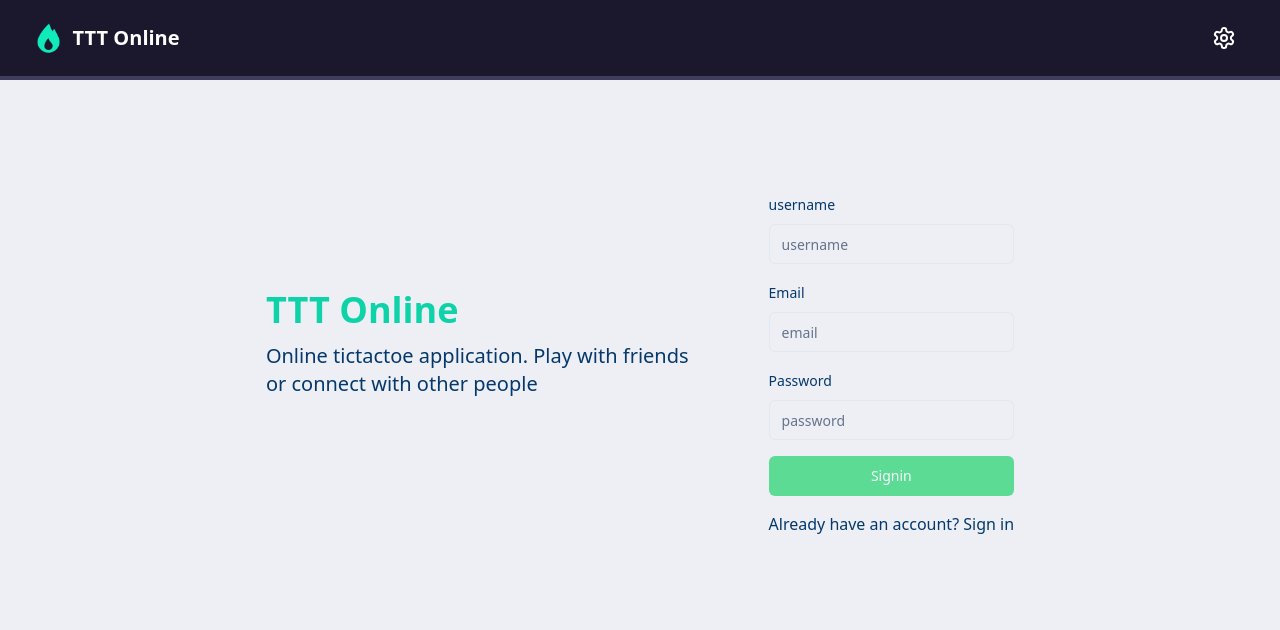
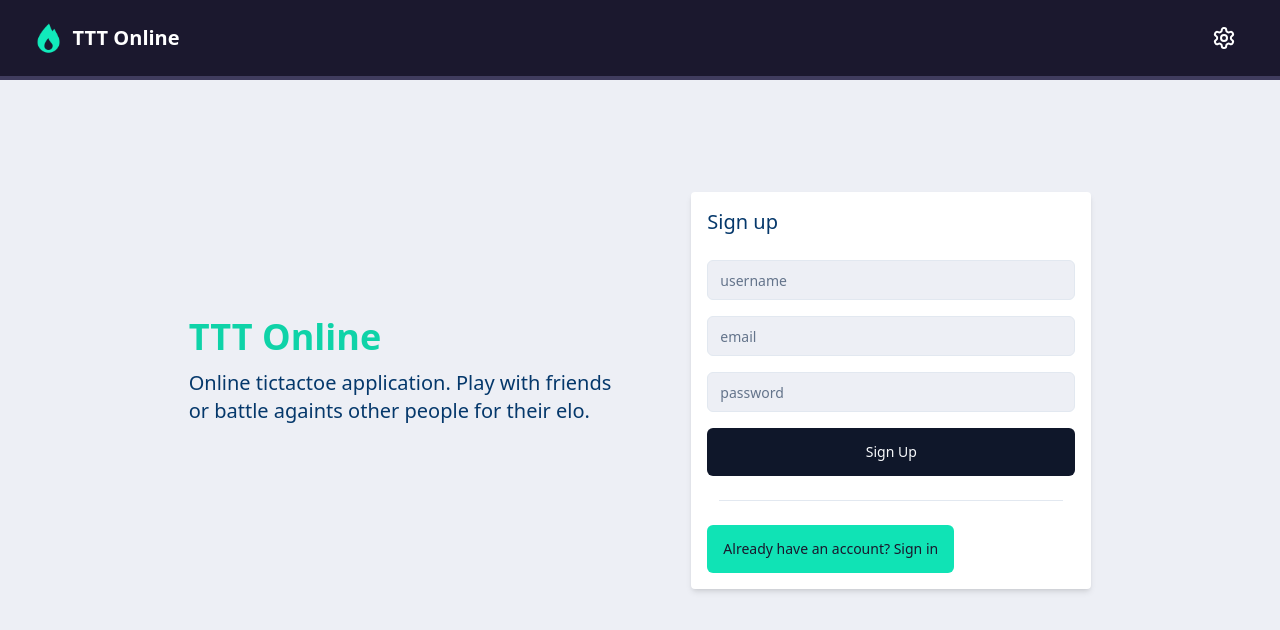
Before and after one commit to nassorc/OnlineTicTacToe-client, a React (Vite) app: page /signup in a window 1280 px wide. Shown: the top 630 px of the page. Built offline with nearby package versions, Linux system fonts and the light colour scheme.

Commit message:
redesigned sign up form

```diff
--- a/src/components/auth/Signup.tsx
+++ b/src/components/auth/Signup.tsx
@@ -1,7 +1,7 @@
 import { useState } from 'react';
 import { signUpUser } from '../../context/auth';
 import { authSignUpInputs } from '../../config/authentication';
-import { Link } from 'react-router-dom';
+import { Link, useNavigate } from 'react-router-dom';
 import * as z from 'zod';
 import { useForm } from 'react-hook-form';
 import { zodResolver } from '@hookform/resolvers/zod';
@@ -25,6 +25,7 @@ const signupSchema = z.object({
 type SignupType = z.infer<typeof signupSchema>;
 
 export default function SignUpForm() {
+  const navigate = useNavigate();
   const form = useForm<SignupType>({
     resolver: zodResolver(signupSchema),
     defaultValues: {
@@ -41,6 +42,11 @@ export default function SignUpForm() {
   }
 
   return (
+
+    <div className='p-4 max-w-md min-w-[400px] bg-white rounded-sm shadow-md space-y-6'>
+      <h1 className='text-start text-xl'>
+        Sign up
+      </h1>
       <Form {...form}>
         <form
           className="space-y-4"
@@ -52,7 +58,6 @@ export default function SignUpForm() {
             name="username"
             render={({ field }) => (
               <FormItem>
-              <FormLabel>username</FormLabel>
                 <FormControl>
                   <Input placeholder="username" type="text" {...field} className=''/>
                 </FormControl>
@@ -68,7 +73,6 @@ export default function SignUpForm() {
             name="email"
             render={({ field }) => (
               <FormItem>
-              <FormLabel>Email</FormLabel>
                 <FormControl>
                   <Input placeholder="email" type="email" {...field} className=''/>
                 </FormControl>
@@ -84,7 +88,6 @@ export default function SignUpForm() {
             name="password"
             render={({ field }) => (
               <FormItem>
-              <FormLabel>Password</FormLabel>
                 <FormControl>
                   <Input placeholder="password" type="password" {...field} className='' />
                 </FormControl>
@@ -95,11 +98,17 @@ export default function SignUpForm() {
               </FormItem>
             )}
           />
-        <Button type="submit" className='w-full bg-[#5CDB95]'>Signin</Button>
+          <Button type="submit" className="flex mx-auto py-6 w-full">Sign Up</Button>
         </form>
+        <hr className="mx-3"/>
+        <Button
+          className='bg-site-accent brightness-[97%] hover:bg-site-accent hover:brightness-100 text-site-base py-6'
 
-      <p>Already have an account? <Link to="/signin">Sign in</Link></p>
+          onClick={() => {
+            navigate("/signin")
+        }}>Already have an account? Sign in</Button>
 
       </Form>
+    </div>
   )
 }
--- a/src/pages/Auth/AuthPage.tsx
+++ b/src/pages/Auth/AuthPage.tsx
@@ -22,7 +22,7 @@ export default function AuthPage() {
       {/* <h1 className='mt-auto mb-12 text-3xl text-center h-max'>{(location.pathname === '/signin') ? 'Welcome back!' : 'Create an account to start playing with friends'}</h1> */}
       <div className='mb-10 space-y-3'>
         <h1 className='text-4xl font-bold h-max text-site-accent brightness-90'>TTT Online</h1>
-        <p className='text-xl'>Online tictactoe application. Play with friends<br/>or connect with other people</p>
+        <p className='text-xl'>Online tictactoe application. Play with friends<br/>or battle againts other people for their elo.</p>
       </div>
       <div className='row-start-2 grid gap-4'>
         {form}
```
Lines whose indentation alone changed are shown as unchanged.
